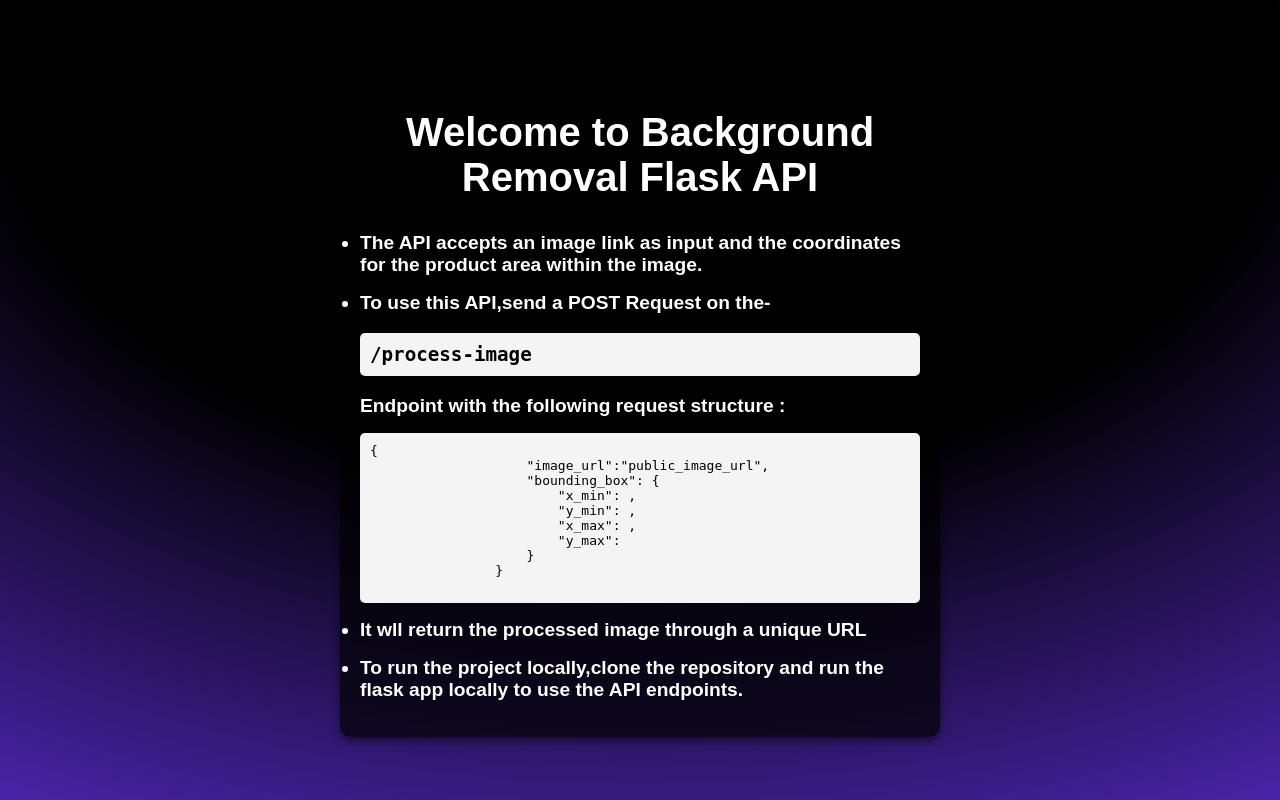
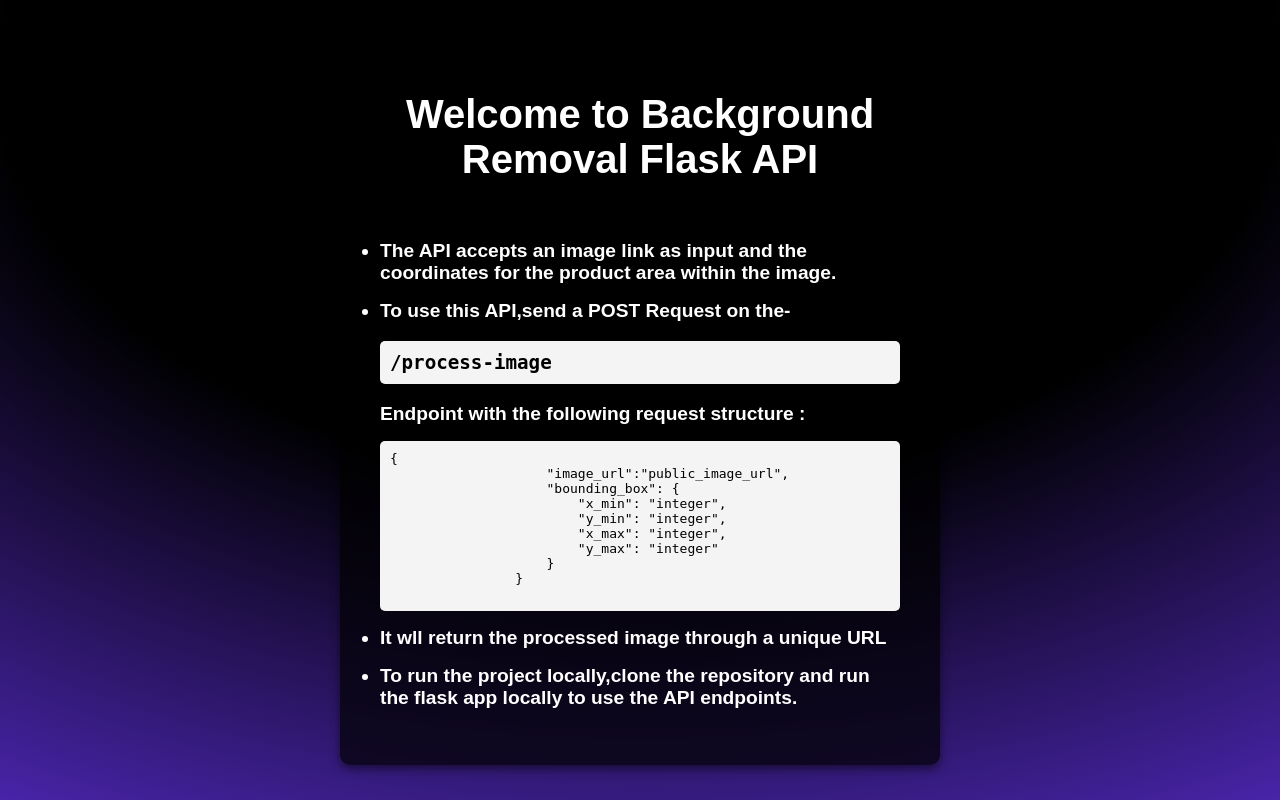
Before and after one commit to Vansh-kash2023/bg-remover-api, a Flask app: page / in a window 1280 px wide. Run offline with Flask 3, Linux system fonts and the light colour scheme.

Commit message:
front page touchups

```diff
--- a/app/static/css/home.css
+++ b/app/static/css/home.css
@@ -4,7 +4,7 @@
     display: flex;
     justify-content: center;
     align-items: center;
-    height: 100vh;
+    min-height: 100vh;
     background: radial-gradient(125% 125% at 50% 10%, #000 40%, #63e 100%);
     color: white;
     font-family: Arial, sans-serif;
@@ -13,13 +13,15 @@
 
 .content {
     background: rgba(0, 0, 0, 0.7);
-    padding: 20px;
+    padding: 30px;
     border-radius: 10px;
     box-shadow: 0 4px 10px rgba(0, 0, 0, 0.5);
     max-width: 600px;
-    margin: 0 auto;
+    margin: 20px auto;
     width: 90%;
     box-sizing: border-box;
+    height: auto;
+
 }
 
 h1 {
@@ -30,7 +32,7 @@
 ul {
     list-style-type: disc;
     margin: 0;
-    padding: 0;
+    padding: 10px;
     text-align: left;
 }
 
@@ -82,6 +84,7 @@
     }
 
     .content {
-        padding: 10px;
+        padding-left: 10px;
+
     }
 }
--- a/app/templates/home.html
+++ b/app/templates/home.html
@@ -17,10 +17,10 @@
                 <pre>{
                     "image_url":"public_image_url",
                     "bounding_box": {
-                        "x_min": <integer>,
-                        "y_min": <integer>,
-                        "x_max": <integer>,
-                        "y_max": <integer>
+                        "x_min": "integer",
+                        "y_min": "integer",
+                        "x_max": "integer",
+                        "y_max": "integer"
                     }
                 }
                 </pre>
```
Also changed, not shown: README.md, app/routes.py (line endings or trailing spaces).
